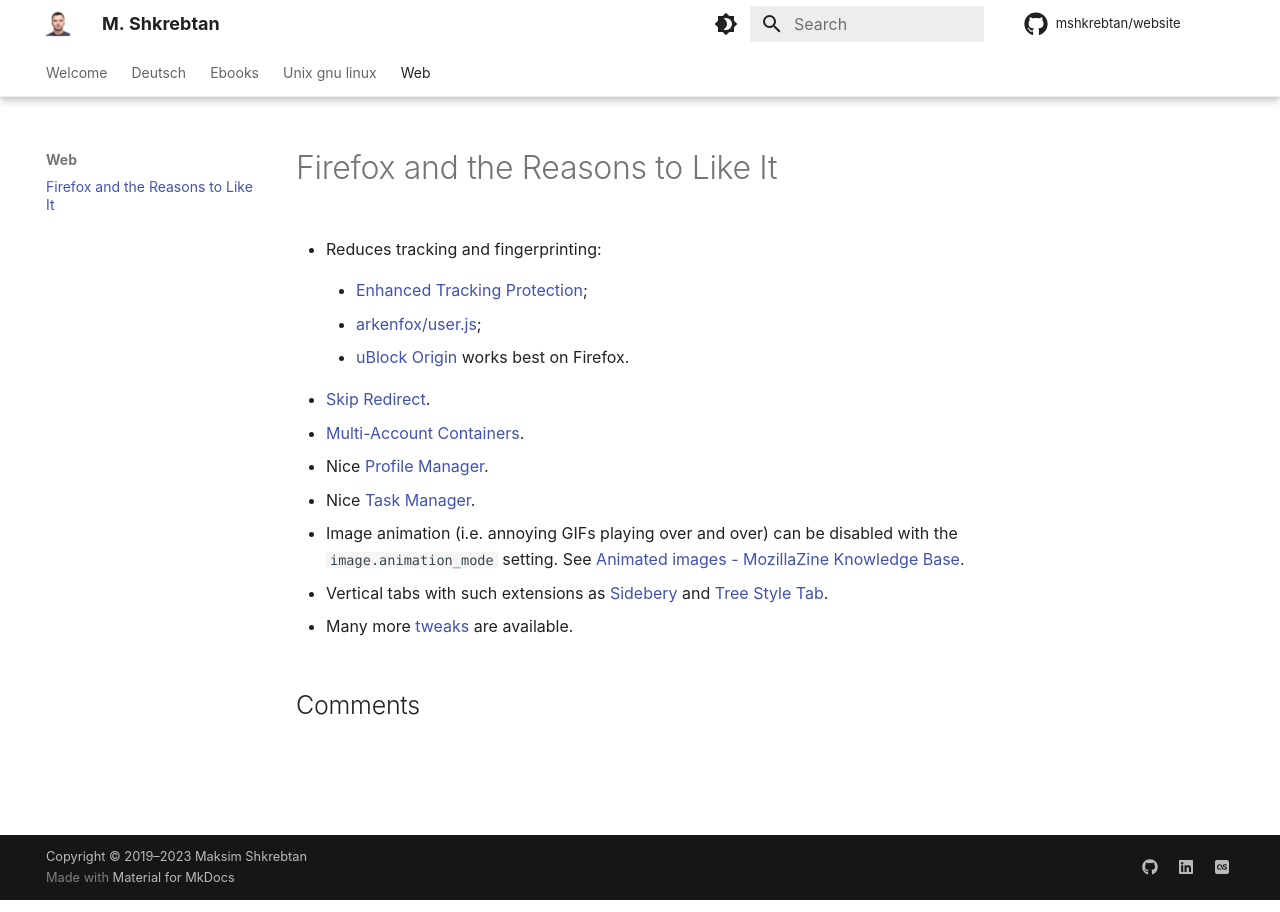
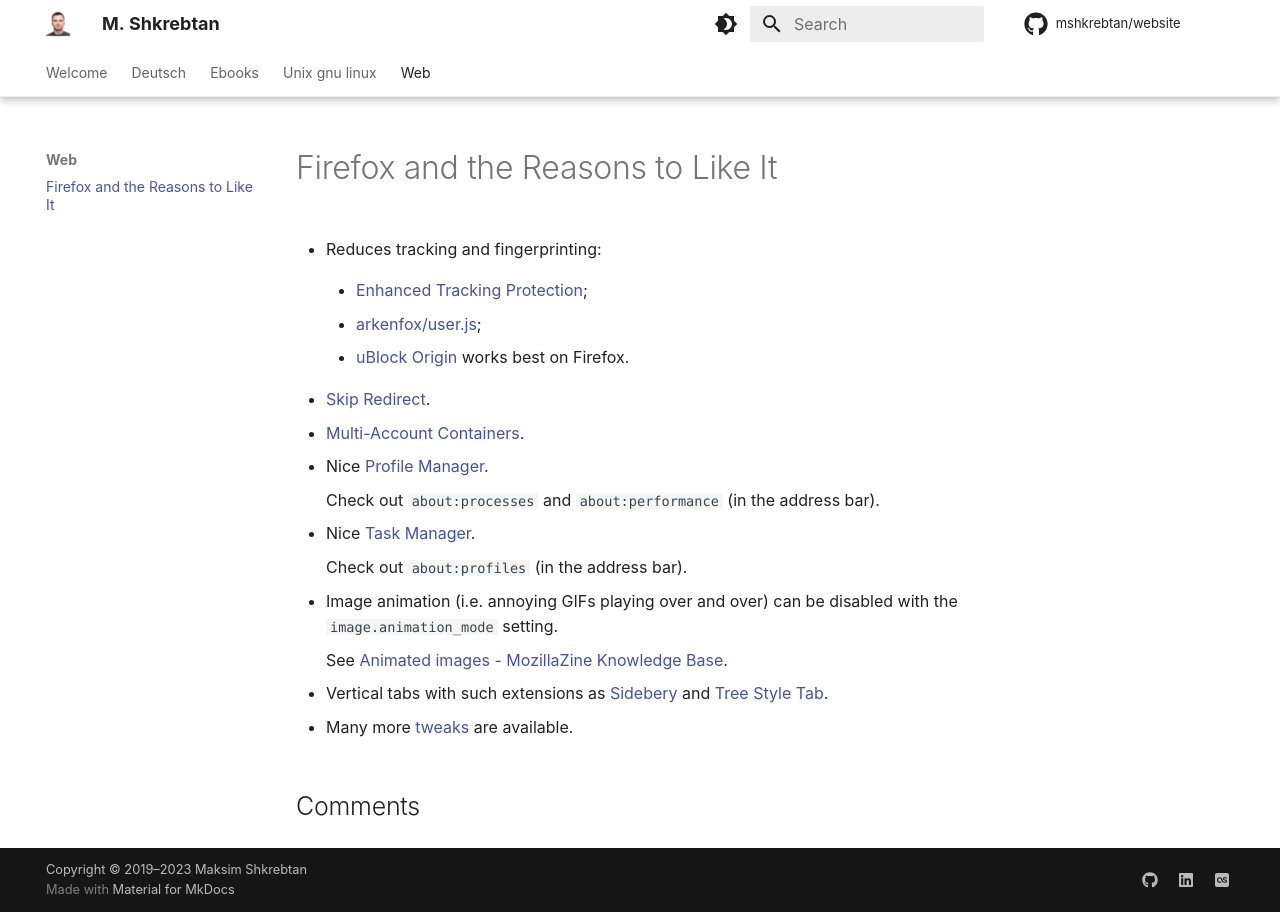
Before and after one commit to mshkrebtan/notes.maxie.xyz, an MkDocs documentation site: the page built from notes/web/firefox.md, in a window 1280 px wide. Built offline with MkDocs 1.6.1 and Material for MkDocs 9.7.7, drawn with Linux system fonts in a browser that asks for light colours; comment, search, counter and statistics services are not loaded.

Commit message:
fixup! notes/web/firefox: Add note

```diff
--- a/notes/web/firefox.md
+++ b/notes/web/firefox.md
@@ -20,12 +20,18 @@ comments: true
 - Nice
   [Profile Manager](https://support.mozilla.org/en-US/kb/profile-manager-create-remove-switch-firefox-profiles).
 
+    Check out `about:processes` and `about:performance` (in the address bar).
+
 - Nice
   [Task Manager](https://support.mozilla.org/en-US/kb/task-manager-tabs-or-extensions-are-slowing-firefox).
 
+    Check out `about:profiles` (in the address bar).
+
 - Image animation (i.e. annoying GIFs playing over and over) can be disabled
-  with the `image.animation_mode` setting. See [Animated images - MozillaZine
-  Knowledge Base](http://kb.mozillazine.org/Animated_images).
+  with the `image.animation_mode` setting.
+
+    See [Animated images - MozillaZine Knowledge
+  Base](http://kb.mozillazine.org/Animated_images).
 
 - Vertical tabs with such extensions as
   [Sidebery](https://github.com/mbnuqw/sidebery) and
```
